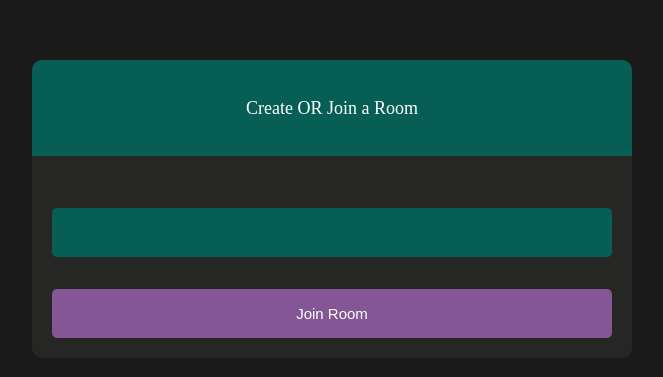
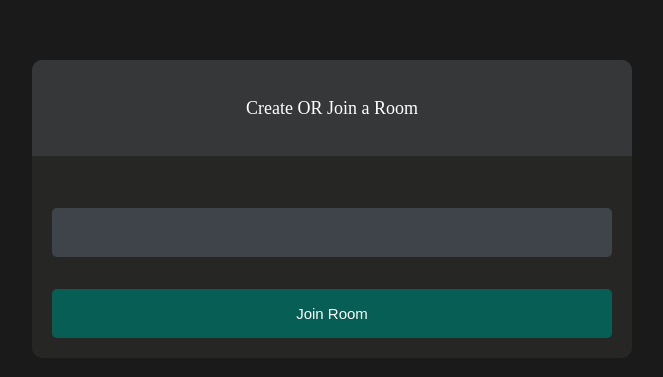
Before and after one commit to Yashwanthkumaram/interview, a plain HTML site: page lobby.html in a window 1280 px wide. Shown: the part 191-568 px from the top of the page, without its empty margins (308-971 px from the left). Drawn offline with Linux system fonts and the light colour scheme.

Commit message:
Update lobby.css

```diff
--- a/lobby.css
+++ b/lobby.css
@@ -19,7 +19,7 @@ body{
     border-radius: 10px 10px 0 0;
     padding: 30px;
     text-align: center;
-    background-color: #075E54;
+    background-color: #363739;
     margin: 0;
     font-size: 18px;
     font-size: 300;
@@ -39,12 +39,12 @@ input {
     border-radius: 5px;
     padding: 16px 20px;
     font-size: 15px;
-    background-color: #075E54;
+    background-color: #3f434a;
     margin-top: 32px;
   }
 
 
   input[type='submit'] {
-    background-color: #845695;
+    background-color: #075E54;
 
   }
```
